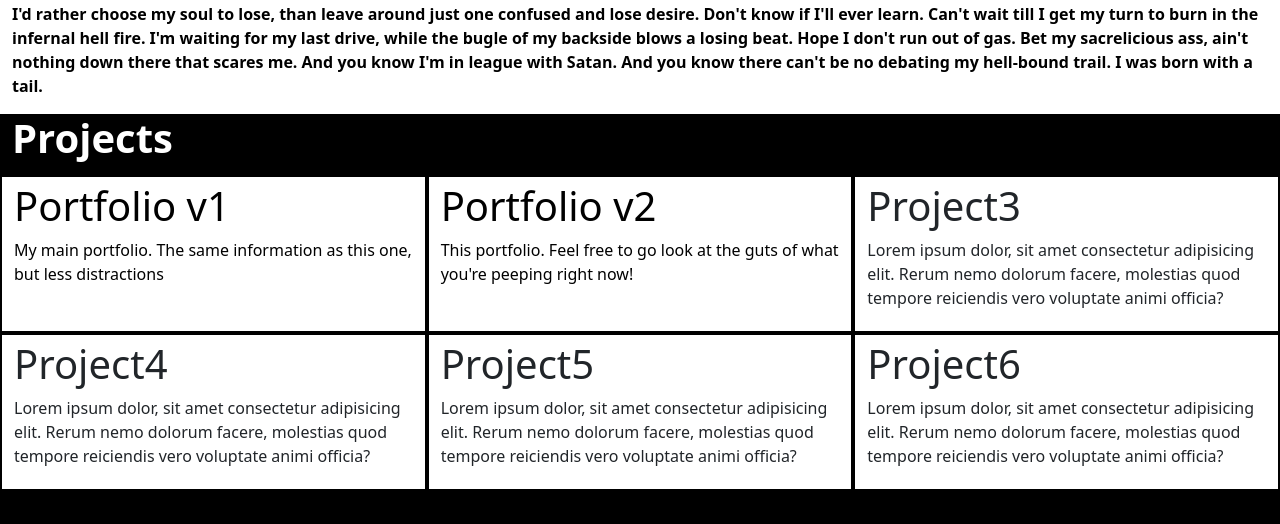
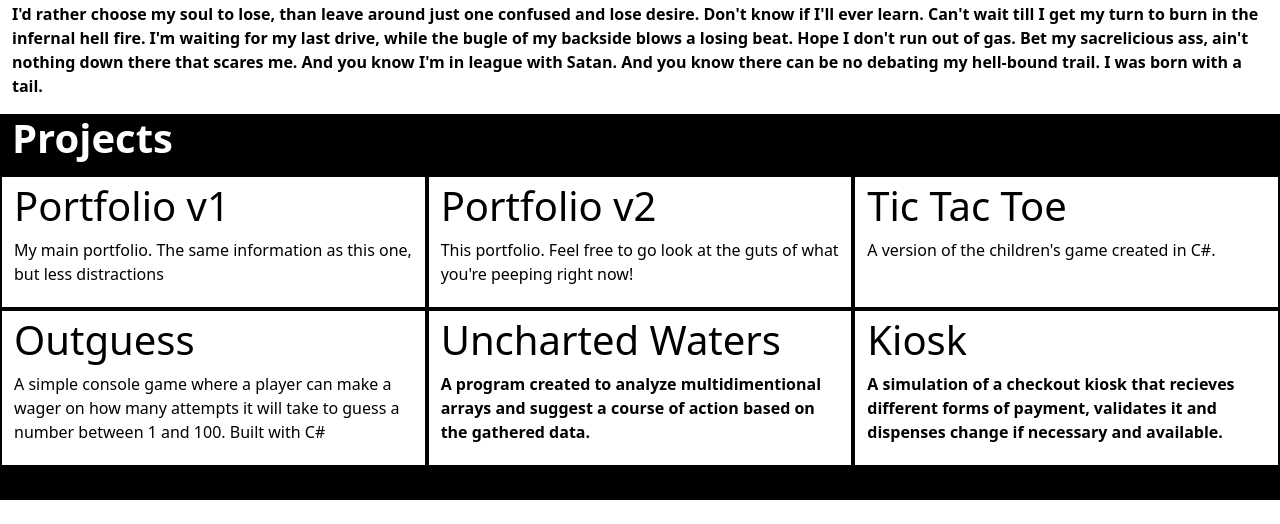
Before and after one commit to ScottSyverson/AnotherPortfolio, a plain HTML site: page index.html in a window 1280 px wide. Shown: the part 926-1450 px from the top of the page. After the commit the page ends 1426 px from the top, so only its background shows below. Drawn offline with Linux system fonts and the light colour scheme.

Commit message:
added more project links
more links and text to projects section

```diff
--- a/index.html
+++ b/index.html
@@ -74,7 +74,7 @@
             ain't nothing down there that scares me. And you know
             I'm in league with Satan.
             And you know
-            there can't be no debating
+            there can be no debating
             my hell-bound trail.
             I was born with a tail.</b></p>
     </div><!--end about-->
@@ -96,8 +96,8 @@
                 <p>This portfolio. Feel free to go look at the guts of what you're peeping right now!</p></a>
             </div>
             <div class="project3 project col-12 col-lg-4">
-                <h1>Project3</h1>
-                <p>Lorem ipsum dolor, sit amet consectetur adipisicing elit. Rerum nemo dolorum facere, molestias quod tempore reiciendis vero voluptate animi officia?</p>
+                <a href="https://github.com/ScottSyverson/Tic-Tac-Toe"><h1>Tic Tac Toe</h1>
+                <p>A version of the children's game created in C#.</p></a>
             </div>
 
         </div>
@@ -110,17 +110,17 @@
         <div class="row">
 
             <div class="project4 project col-12 col-lg-4">
-                <h1>Project4</h1>
-                <p>Lorem ipsum dolor, sit amet consectetur adipisicing elit. Rerum nemo dolorum facere, molestias quod tempore reiciendis vero voluptate animi officia?</p>
+                <a href="https://github.com/ScottSyverson/Outguess"><h1>Outguess</h1>
+                <p>A simple console game where a player can make a wager on how many attempts it will take to guess a number between 1 and 100. Built with C#</p></a>
             </div>
             <div class="project5 project col-12 col-lg-4">
-                <h1>Project5</h1>
-                <p>Lorem ipsum dolor, sit amet consectetur adipisicing elit. Rerum nemo dolorum facere, molestias quod tempore reiciendis vero voluptate animi officia?</p>
+                <a href="https://github.com/ScottSyverson/UNCHARTED-WATERS-"><b><h1>Uncharted Waters</h1>
+                <p>A program created to analyze multidimentional arrays and suggest a course of action based on the gathered data. </p></b></a>
             </div>
 
             <div class="project6 project col-12 col-lg-4">
-                <h1>Project6</h1>
-                <p>Lorem ipsum dolor, sit amet consectetur adipisicing elit. Rerum nemo dolorum facere, molestias quod tempore reiciendis vero voluptate animi officia?</p>
+                <a href="https://github.com/ScottSyverson/KIOSK-PROJECT"><b><h1>Kiosk</h1>
+                <p>A simulation of a checkout kiosk that recieves different forms of payment, validates it and dispenses change if necessary and available.</p></b></a>
             </div>
         </div>
 
```
